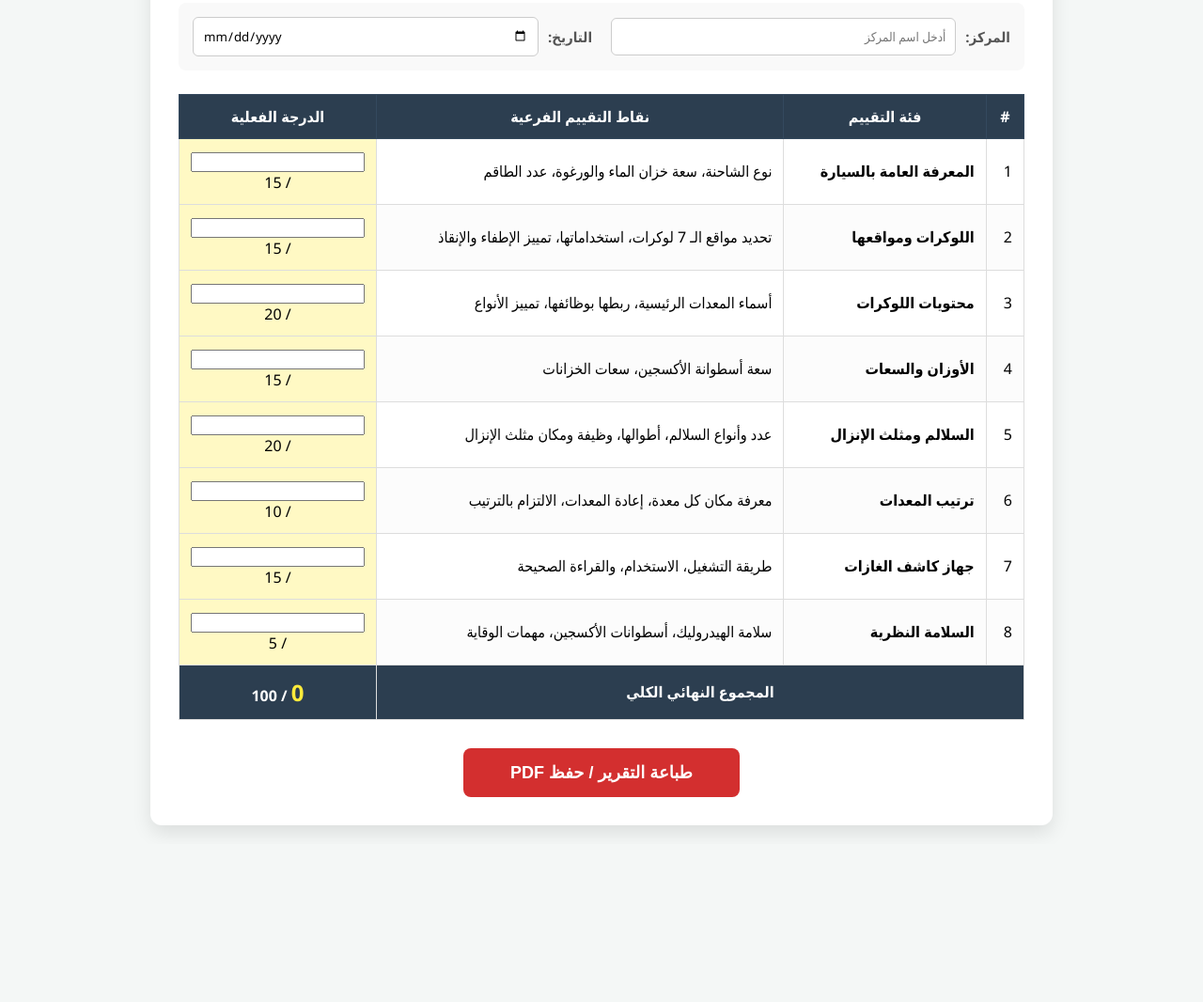
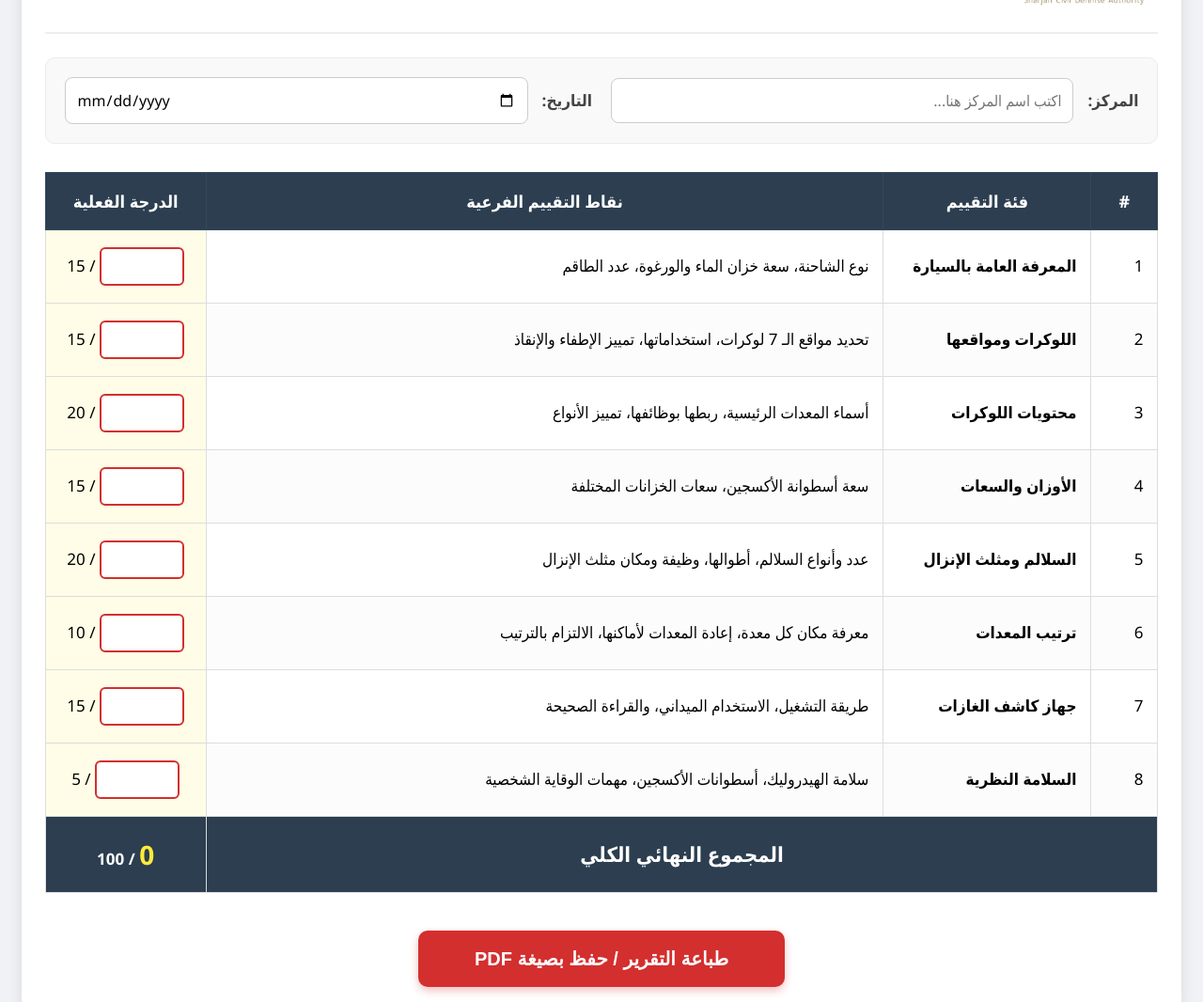
Before and after one commit to khalid949/evaluation, a plain HTML site: page index.html in a window 1280 px wide. Shown: the part 253-1319 px from the top of the page at 94% size. Before the commit the page ends 1151 px from the top, so only its background shows below. Drawn offline with Linux system fonts and the light colour scheme.

Commit message:
Refactor styles and update HTML structure

```diff
--- a/index.html
+++ b/index.html
@@ -7,18 +7,20 @@
         body {
             direction: rtl;
             font-family: 'Segoe UI', Tahoma, Geneva, Verdana, sans-serif;
-            background-color: #f4f7f6;
+            background-color: #f0f2f5;
             margin: 0;
-            padding: 20px;
+            padding: 10px; /* تقليل الحواف الخارجية */
         }
         .container {
-            max-width: 900px;
-            margin: auto;
+            width: 98%; /* جعل الحاوية تملأ عرض الصفحة */
+            max-width: 1400px; /* أقصى عرض مريح للعين */
+            margin: 10px auto;
             background: white;
-            padding: 30px;
+            padding: 25px;
             border-radius: 12px;
-            box-shadow: 0 8px 20px rgba(0,0,0,0.1);
+            box-shadow: 0 4px 15px rgba(0,0,0,0.1);
             border-top: 10px solid #d32f2f;
+            box-sizing: border-box;
         }
 
         /* تنسيق الشعار والعنوان */
@@ -26,60 +28,85 @@
             display: flex;
             align-items: center;
             justify-content: space-between;
-            margin-bottom: 20px;
+            margin-bottom: 25px;
             border-bottom: 2px solid #eee;
-            padding-bottom: 15px;
+            padding-bottom: 20px;
         }
         .logo {
-            width: 120px;
+            max-width: 160px; /* تكبير الشعار قليلاً */
             height: auto;
         }
         .header-text {
             text-align: center;
             flex-grow: 1;
         }
-        .header-text h2 { color: #2c3e50; margin: 0; font-size: 22px; }
-        .header-text p { color: #d32f2f; font-weight: bold; margin: 5px 0 0 0; }
+        .header-text h2 { color: #2c3e50; margin: 0; font-size: 26px; }
+        .header-text p { color: #d32f2f; font-weight: bold; margin: 8px 0 0 0; font-size: 18px; }
 
         /* تنسيق خانات المعلومات العلوية */
         .info-section {
             display: flex;
             gap: 20px;
-            margin-bottom: 25px;
-            padding: 15px;
+            margin-bottom: 30px;
+            padding: 20px;
             background-color: #f9f9f9;
+            border-radius: 10px;
+            border: 1px solid #ececec;
+        }
+        .info-group { display: flex; align-items: center; gap: 15px; flex: 1; }
+        .info-group label { font-weight: bold; color: #444; font-size: 17px; white-space: nowrap; }
+        .info-group input {
+            padding: 12px;
+            border: 1px solid #ccc;
             border-radius: 8px;
-        }
-        .info-group { display: flex; align-items: center; gap: 10px; flex: 1; }
-        .info-group label { font-weight: bold; color: #555; font-size: 15px; white-space: nowrap; }
-        .info-group input {
-            padding: 10px;
-            border: 1px solid #ccc;
-            border-radius: 6px;
             width: 100%;
+            font-size: 16px;
             font-family: inherit;
         }
 
-        table { width: 100%; border-collapse: collapse; }
-        th { background-color: #2c3e50; color: white; padding: 12px; border: 1px solid #34495e; }
-        td { border: 1px solid #ddd; padding: 12px; text-align: right; }
+        /* تنسيق الجدول */
+        table { width: 100%; border-collapse: collapse; margin-top: 10px; }
+        th { background-color: #2c3e50; color: white; padding: 18px 10px; border: 1px solid #34495e; font-size: 18px; }
+        td { border: 1px solid #ddd; padding: 18px 15px; text-align: right; font-size: 17px; line-height: 1.6; }
         tr:nth-child(even) { background-color: #fcfcfc; }
 
-        .score-cell { text-align: center; background-color: #fff9c4; width: 110px; }
-        .score-input { width: 55px; padding: 6px; border: 2px solid #ccc; border-radius: 4px; text-align: center; font-weight: bold; }
+        .score-cell { text-align: center; background-color: #fffde7; width: 140px; }
+        .score-input {
+            width: 70px;
+            padding: 8px;
+            border: 2px solid #d32f2f;
+            border-radius: 6px;
+            text-align: center;
+            font-weight: bold;
+            font-size: 18px;
+            color: #d32f2f;
+        }
 
         .total-row { background-color: #2c3e50 !important; color: white; font-weight: bold; }
-        #total-score { color: #ffeb3b; font-size: 24px; }
+        #total-score { color: #ffeb3b; font-size: 28px; }
 
-        .btn-container { text-align: center; margin-top: 30px; }
-        .print-btn { background-color: #d32f2f; color: white; padding: 15px 50px; border: none; border-radius: 8px; cursor: pointer; font-size: 18px; font-weight: bold; transition: 0.3s; }
-        .print-btn:hover { background-color: #b71c1c; }
+        .btn-container { text-align: center; margin-top: 40px; }
+        .print-btn {
+            background-color: #d32f2f;
+            color: white;
+            padding: 18px 60px;
+            border: none;
+            border-radius: 10px;
+            cursor: pointer;
+            font-size: 20px;
+            font-weight: bold;
+            transition: 0.3s;
+            box-shadow: 0 4px 10px rgba(211, 47, 47, 0.3);
+        }
+        .print-btn:hover { background-color: #b71c1c; transform: translateY(-2px); }
 
+        /* تعديلات الطباعة لضمان ظهور الصفحة كاملة في PDF */
         @media print {
             .btn-container { display: none; }
             body { background: white; padding: 0; }
-            .container { box-shadow: none; border: none; width: 100%; }
+            .container { box-shadow: none; border: none; width: 100%; max-width: 100%; padding: 0; }
             input { border: none !important; background: transparent !important; outline: none; }
+            .info-group input::placeholder { color: transparent; }
         }
     </style>
 </head>
@@ -87,19 +114,19 @@
 
 <div class="container">
     <div class="header-section">
-       <img src="logo.png" alt="شعار هيئة الشارقة للدفاع المدني" class="logo">
+        <img src="logo.png" alt="شعار الهيئة" class="logo">
 
         <div class="header-text">
             <h2>نموذج تقييم المعرفة الفنية والمعدات</h2>
             <p>هيئة الشارقة للدفاع المدني</p>
         </div>
 
-        <div style="width: 120px;"></div> </div>
+        <div style="width: 160px;"></div> </div>
 
     <div class="info-section">
         <div class="info-group">
             <label>المركز:</label>
-            <input type="text" placeholder="أدخل اسم المركز">
+            <input type="text" placeholder="اكتب اسم المركز هنا...">
         </div>
         <div class="info-group">
             <label>التاريخ:</label>
@@ -110,30 +137,30 @@
     <table>
         <thead>
             <tr>
-                <th>#</th>
-                <th>فئة التقييم</th>
+                <th style="width: 50px;">#</th>
+                <th style="width: 200px;">فئة التقييم</th>
                 <th>نقاط التقييم الفرعية</th>
-                <th>الدرجة الفعلية</th>
+                <th style="width: 150px;">الدرجة الفعلية</th>
             </tr>
         </thead>
         <tbody>
-            <tr><td>1</td><td><b>المعرفة العامة بالسيارة</b></td><td>نوع الشاحنة، سعة خزان الماء والورغوة، عدد الطاقم</td><td class="score-cell"><input type="number" class="score" oninput="sumScores()"> / 15</td></tr>
-            <tr><td>2</td><td><b>اللوكرات ومواقعها</b></td><td>تحديد مواقع الـ 7 لوكرات، استخداماتها، تمييز الإطفاء والإنقاذ</td><td class="score-cell"><input type="number" class="score" oninput="sumScores()"> / 15</td></tr>
-            <tr><td>3</td><td><b>محتويات اللوكرات</b></td><td>أسماء المعدات الرئيسية، ربطها بوظائفها، تمييز الأنواع</td><td class="score-cell"><input type="number" class="score" oninput="sumScores()"> / 20</td></tr>
-            <tr><td>4</td><td><b>الأوزان والسعات</b></td><td>سعة أسطوانة الأكسجين، سعات الخزانات</td><td class="score-cell"><input type="number" class="score" oninput="sumScores()"> / 15</td></tr>
-            <tr><td>5</td><td><b>السلالم ومثلث الإنزال</b></td><td>عدد وأنواع السلالم، أطوالها، وظيفة ومكان مثلث الإنزال</td><td class="score-cell"><input type="number" class="score" oninput="sumScores()"> / 20</td></tr>
-            <tr><td>6</td><td><b>ترتيب المعدات</b></td><td>معرفة مكان كل معدة، إعادة المعدات، الالتزام بالترتيب</td><td class="score-cell"><input type="number" class="score" oninput="sumScores()"> / 10</td></tr>
-            <tr><td>7</td><td><b>جهاز كاشف الغازات</b></td><td>طريقة التشغيل، الاستخدام، والقراءة الصحيحة</td><td class="score-cell"><input type="number" class="score" oninput="sumScores()"> / 15</td></tr>
-            <tr><td>8</td><td><b>السلامة النظرية</b></td><td>سلامة الهيدروليك، أسطوانات الأكسجين، مهمات الوقاية</td><td class="score-cell"><input type="number" class="score" oninput="sumScores()"> / 5</td></tr>
+            <tr><td>1</td><td><b>المعرفة العامة بالسيارة</b></td><td>نوع الشاحنة، سعة خزان الماء والورغوة، عدد الطاقم</td><td class="score-cell"><input type="number" class="score-input score" oninput="sumScores()" min="0" max="15"> / 15</td></tr>
+            <tr><td>2</td><td><b>اللوكرات ومواقعها</b></td><td>تحديد مواقع الـ 7 لوكرات، استخداماتها، تمييز الإطفاء والإنقاذ</td><td class="score-cell"><input type="number" class="score-input score" oninput="sumScores()" min="0" max="15"> / 15</td></tr>
+            <tr><td>3</td><td><b>محتويات اللوكرات</b></td><td>أسماء المعدات الرئيسية، ربطها بوظائفها، تمييز الأنواع</td><td class="score-cell"><input type="number" class="score-input score" oninput="sumScores()" min="0" max="20"> / 20</td></tr>
+            <tr><td>4</td><td><b>الأوزان والسعات</b></td><td>سعة أسطوانة الأكسجين، سعات الخزانات المختلفة</td><td class="score-cell"><input type="number" class="score-input score" oninput="sumScores()" min="0" max="15"> / 15</td></tr>
+            <tr><td>5</td><td><b>السلالم ومثلث الإنزال</b></td><td>عدد وأنواع السلالم، أطوالها، وظيفة ومكان مثلث الإنزال</td><td class="score-cell"><input type="number" class="score-input score" oninput="sumScores()" min="0" max="20"> / 20</td></tr>
+            <tr><td>6</td><td><b>ترتيب المعدات</b></td><td>معرفة مكان كل معدة، إعادة المعدات لأماكنها، الالتزام بالترتيب</td><td class="score-cell"><input type="number" class="score-input score" oninput="sumScores()" min="0" max="10"> / 10</td></tr>
+            <tr><td>7</td><td><b>جهاز كاشف الغازات</b></td><td>طريقة التشغيل، الاستخدام الميداني، والقراءة الصحيحة</td><td class="score-cell"><input type="number" class="score-input score" oninput="sumScores()" min="0" max="15"> / 15</td></tr>
+            <tr><td>8</td><td><b>السلامة النظرية</b></td><td>سلامة الهيدروليك، أسطوانات الأكسجين، مهمات الوقاية الشخصية</td><td class="score-cell"><input type="number" class="score-input score" oninput="sumScores()" min="0" max="5"> / 5</td></tr>
             <tr class="total-row">
-                <td colspan="3" style="text-align: center;">المجموع النهائي الكلي</td>
+                <td colspan="3" style="text-align: center; font-size: 22px;">المجموع النهائي الكلي</td>
                 <td style="text-align: center;"><span id="total-score">0</span> / 100</td>
             </tr>
         </tbody>
     </table>
 
     <div class="btn-container">
-        <button class="print-btn" onclick="window.print()">طباعة التقرير / حفظ PDF</button>
+        <button class="print-btn" onclick="window.print()">طباعة التقرير / حفظ بصيغة PDF</button>
     </div>
 </div>
 
```
